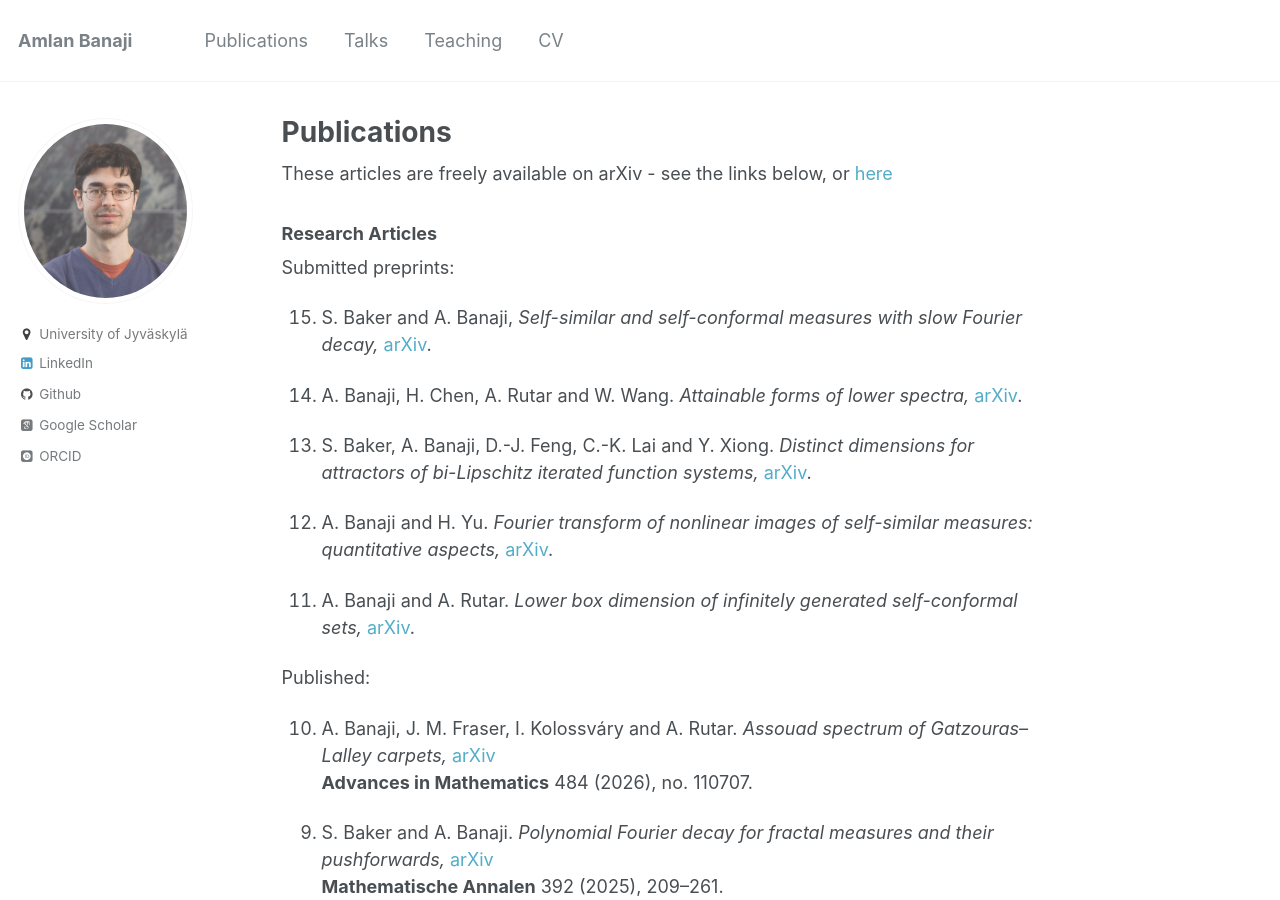
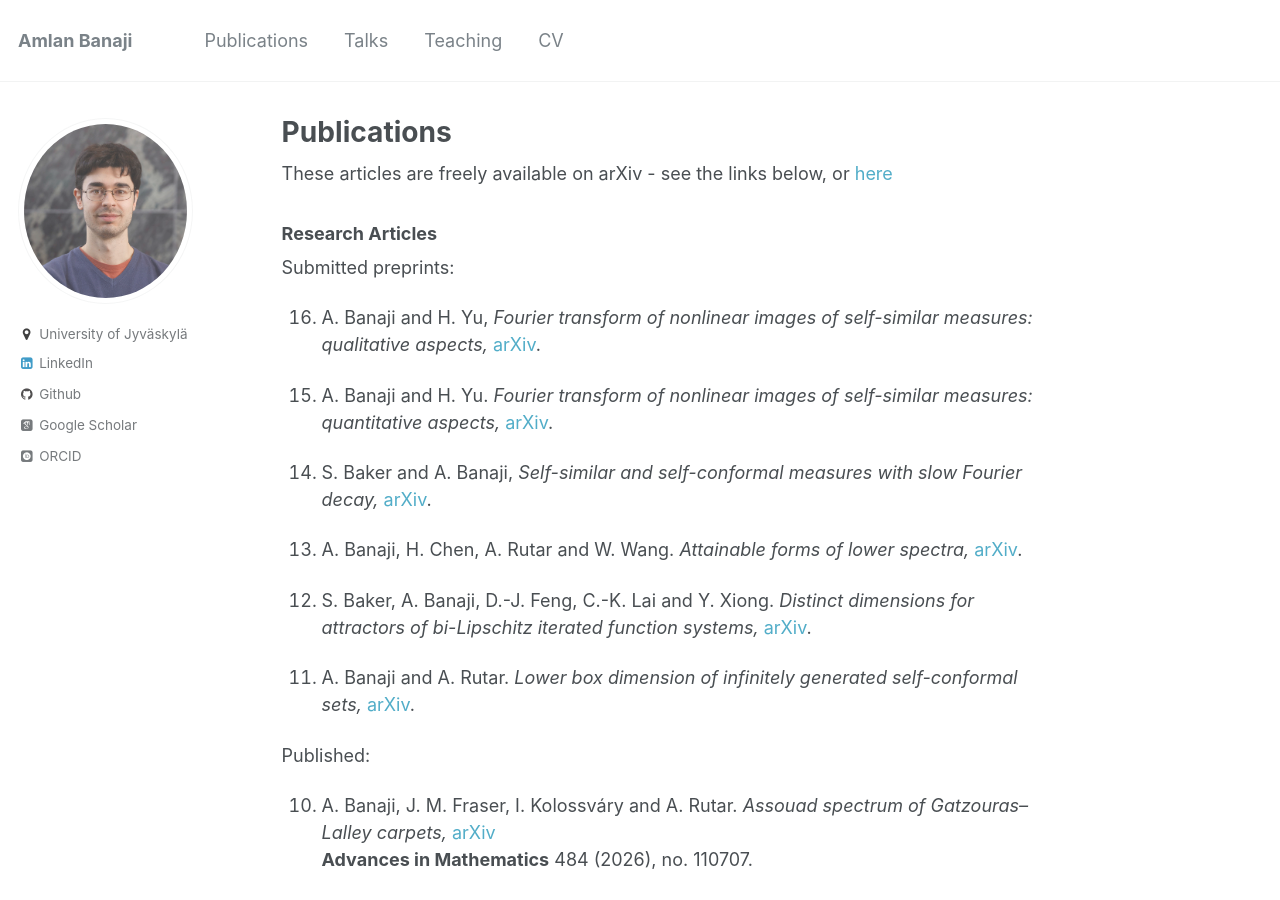
Before and after one commit to amlan-banaji/amlan-banaji.github.io, a Jekyll site: the page built from _pages/publications.md, in a window 1280 px wide and 900 px high. Built offline with Jekyll 4.4.1, drawn with Linux system fonts in a browser that asks for light colours; some web fonts are replaced.

Commit message:
quantitative fourier paper, conferences

```diff
--- a/_pages/publications.md
+++ b/_pages/publications.md
@@ -10,16 +10,18 @@ These articles are freely available on arXiv - see the links below, or [here](ht
 
 Submitted preprints:
 
-15. S. Baker and A. Banaji, *Self-similar and self-conformal measures with slow Fourier decay,* [arXiv](https://arxiv.org/abs/2602.05593).
+16. A. Banaji and H. Yu, *Fourier transform of nonlinear images of self-similar measures: qualitative aspects,* [arXiv](https://arxiv.org/abs/2606.09743).
 
-14. A. Banaji, H. Chen, A. Rutar and W. Wang. *Attainable forms of lower spectra,* [arXiv](https://arxiv.org/abs/2603.03174).
+15. A. Banaji and H. Yu. *Fourier transform of nonlinear images of self-similar measures: quantitative aspects,* [arXiv](https://arxiv.org/abs/2503.07508).
 
-13. S. Baker, A. Banaji, D.-J. Feng, C.-K. Lai and Y. Xiong. *Distinct dimensions for attractors of bi-Lipschitz iterated function systems,* [arXiv](https://arxiv.org/abs/2509.22084).
+14. S. Baker and A. Banaji, *Self-similar and self-conformal measures with slow Fourier decay,* [arXiv](https://arxiv.org/abs/2602.05593).
 
-12. A. Banaji and H. Yu. *Fourier transform of nonlinear images of self-similar measures: quantitative aspects,* [arXiv](https://arxiv.org/abs/2503.07508).
+13. A. Banaji, H. Chen, A. Rutar and W. Wang. *Attainable forms of lower spectra,* [arXiv](https://arxiv.org/abs/2603.03174).
+
+12. S. Baker, A. Banaji, D.-J. Feng, C.-K. Lai and Y. Xiong. *Distinct dimensions for attractors of bi-Lipschitz iterated function systems,* [arXiv](https://arxiv.org/abs/2509.22084).
 
 11. A. Banaji and A. Rutar. *Lower box dimension of infinitely generated self-conformal sets,* [arXiv](https://arxiv.org/abs/2406.12821).
-{:start="15"}
+{:start="16"}
 {: reversed="reversed"}
 
 Published:
```
Also changed, not shown: _pages/talks.md (+7 -4 lines), 5 other files.
